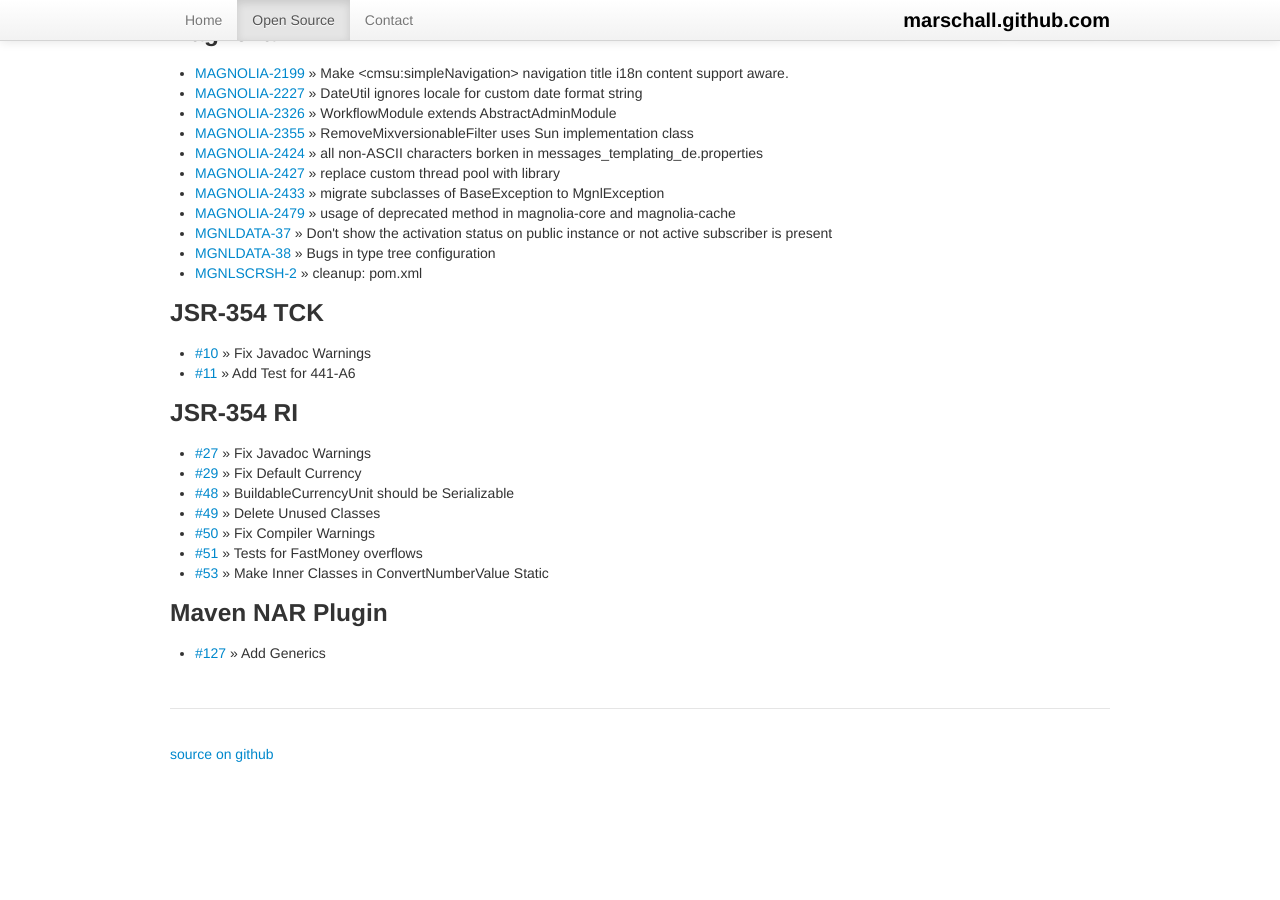
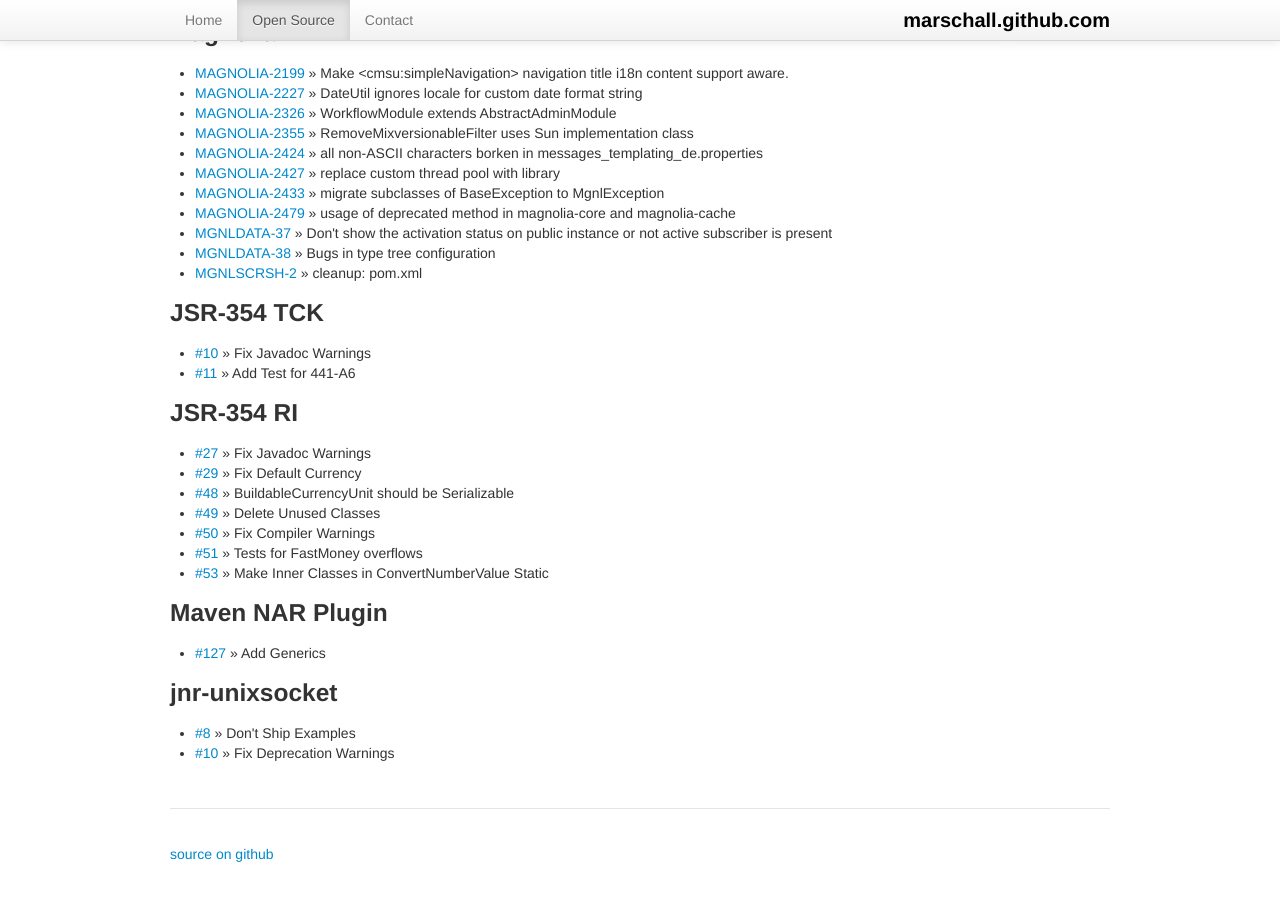
Before and after one commit to marschall/marschall.github.com, a Jekyll site: the page built from open-source.html, in a window 1280 px wide and 900 px high, scrolled down 3297 px. Built offline with Jekyll 4.4.1, drawn with Linux system fonts in a browser that asks for light colours; before the commit the page ends 4097 px from its top, so only the background shows below that.

Commit message:
add jnr prs

```diff
--- a/open-source.html
+++ b/open-source.html
@@ -240,14 +240,17 @@
 <ul>
   <li><a href="https://github.com/maven-nar/nar-maven-plugin/pull/127">#127</a> &raquo; Add Generics</li>
 </ul>
+<h3>jnr-unixsocket</h3>
+<ul>
+  <li><a href="https://github.com/jnr/jnr-unixsocket/pull/8">#8</a> &raquo; Don't Ship Examples</li>
+  <li><a href="https://github.com/jnr/jnr-unixsocket/pull/10">#10</a> &raquo; Fix Deprecation Warnings</li>
+</ul>
 
 
 <!--
 https://github.com/jnr/jnr-enxio/pull/3
 https://github.com/jnr/jnr-enxio/pull/4
-https://github.com/jnr/jnr-unixsocket/pull/8
 https://github.com/jnr/jnr-unixsocket/pull/9
-https://github.com/jnr/jnr-unixsocket/pull/10
 
 https://issues.jboss.org/browse/REMJMX-92
 https://github.com/jbossas/remoting-jmx/pull/19
```
